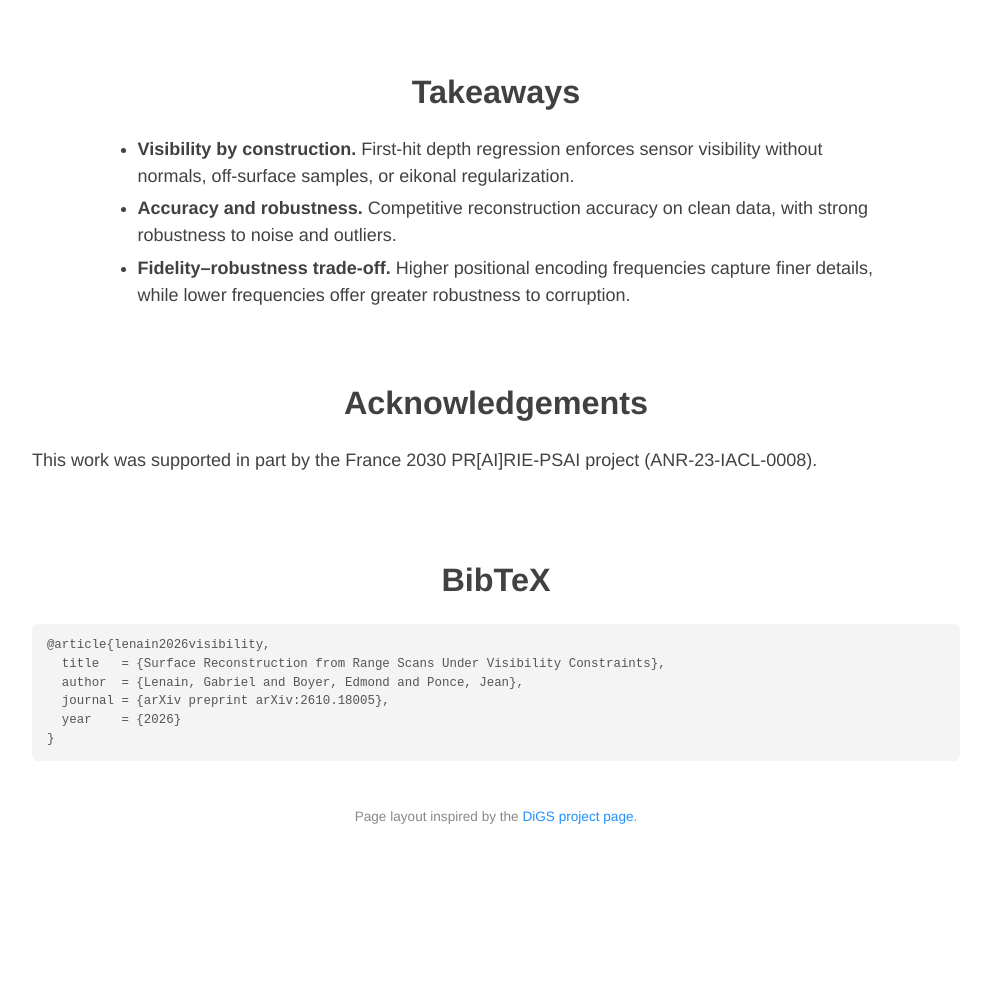
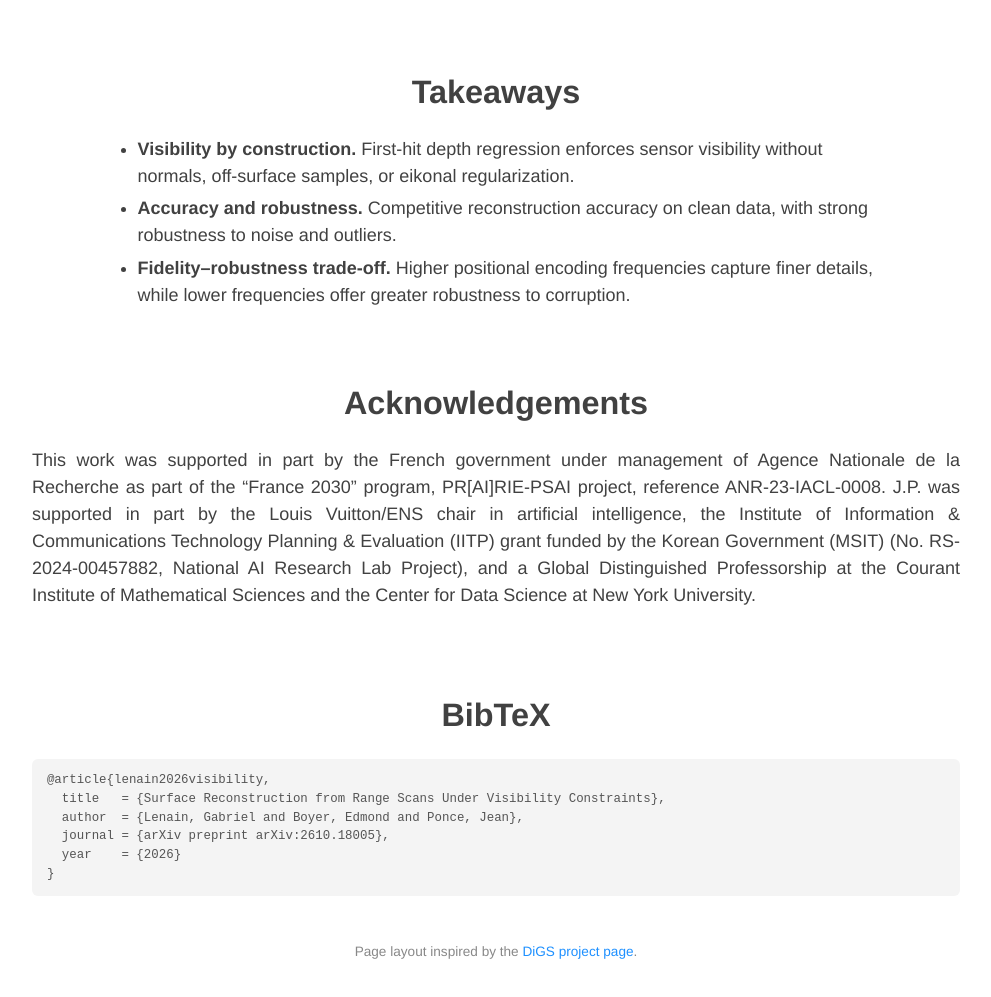
Before and after one commit to gabriellenain/visibility-recon, a plain HTML site: page index.html in a window 1280 px wide. Shown: the part 4045-5042 px from the top of the page, without its empty margins (144-1135 px from the left). Before the commit the page ends 4907 px from the top, so only its background shows below. Drawn offline with nearby package versions, Linux system fonts and the light colour scheme.

Commit message:
Full acknowledgements
Co-Authored-By: Claude Opus 5.5 <noreply@anthropic.com>

```diff
--- a/index.html
+++ b/index.html
@@ -180,7 +180,15 @@
 <section class="thanks">
     <div class="default-container">
         <h2 class="section-title">Acknowledgements</h2>
-        <p class="thanks-text">This work was supported in part by the France 2030 PR[AI]RIE-PSAI project (ANR-23-IACL-0008).</p>
+        <p class="thanks-text">
+            This work was supported in part by the French government under management of Agence Nationale
+            de la Recherche as part of the &ldquo;France 2030&rdquo; program, PR[AI]RIE-PSAI project, reference
+            ANR-23-IACL-0008. J.P. was supported in part by the Louis Vuitton/ENS chair in artificial intelligence,
+            the Institute of Information &amp; Communications Technology Planning &amp; Evaluation (IITP) grant
+            funded by the Korean Government (MSIT) (No. RS-2024-00457882, National AI Research Lab Project),
+            and a Global Distinguished Professorship at the Courant Institute of Mathematical Sciences and the
+            Center for Data Science at New York University.
+        </p>
     </div>
 </section>
 
```
